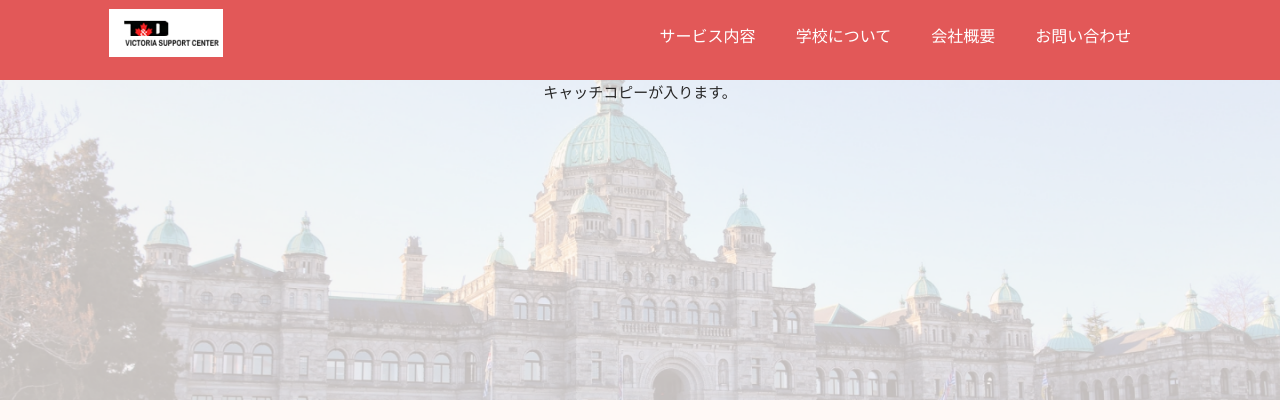
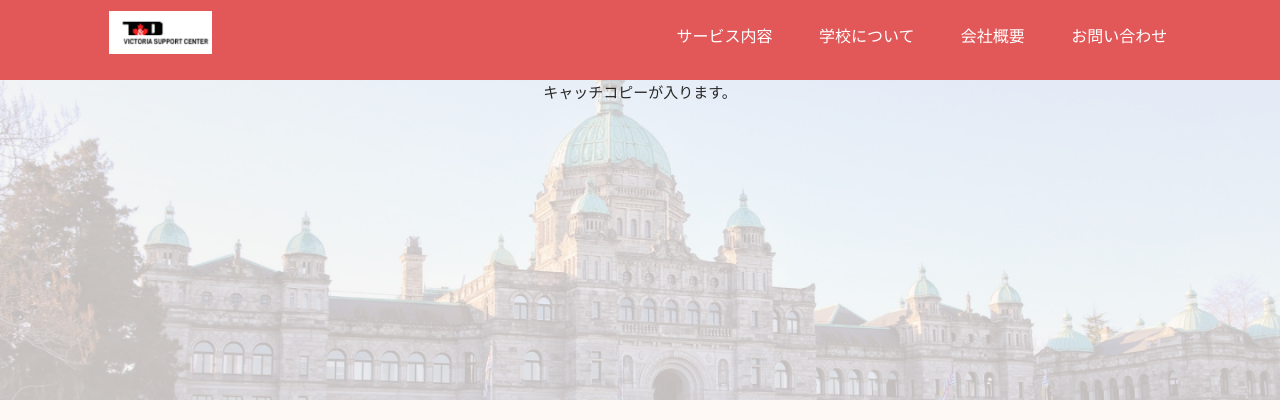
Before and after one commit to k8732yamazaki/Kaori, a PHP site: page /index.html in a window 1280 px wide. Shown: the top 420 px of the page. Run offline with PHP 8.4, Linux system fonts and the light colour scheme.

Commit message:
Implement gnavi for PC

```diff
--- a/css/style.css
+++ b/css/style.css
@@ -105,8 +105,40 @@ header .inner {
     justify-content: space-between;
 }
 
+nav {
+    width: 100%;
+}
+
+nav ul {
+    justify-content: flex-end;
+}
+
 nav li {
-    margin-right: 40px;
+    margin-right: 4%;
+    position: relative;
+    padding: 0 4px;
+}
+
+nav li:last-child {
+    margin-right: 0;
+    position: relative;
+}
+
+nav li::after {
+    content: "";
+    position: absolute;
+    left: 0;
+    bottom: -0.7em;
+    width: 0;
+    height: 2px;
+    background-color: #FFFFFF;
+    opacity: 0;
+    transition-duration: 0.5s;
+}
+
+nav li:hover::after {
+    width: 100%;
+    opacity: 1;
 }
 /* end of header -------------------------------------  */
 
```
